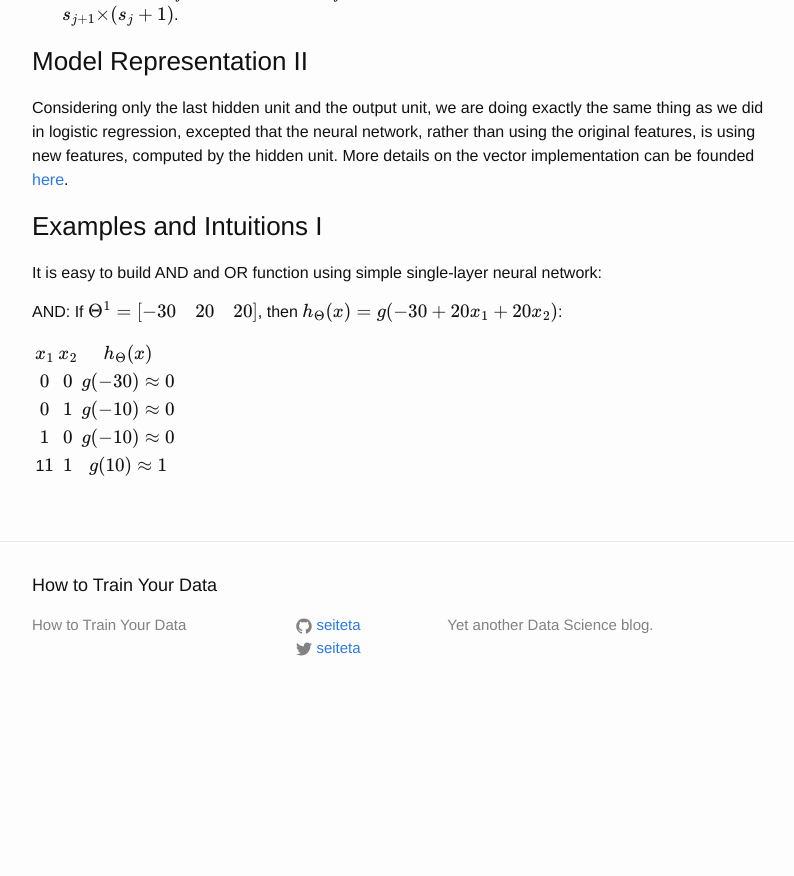
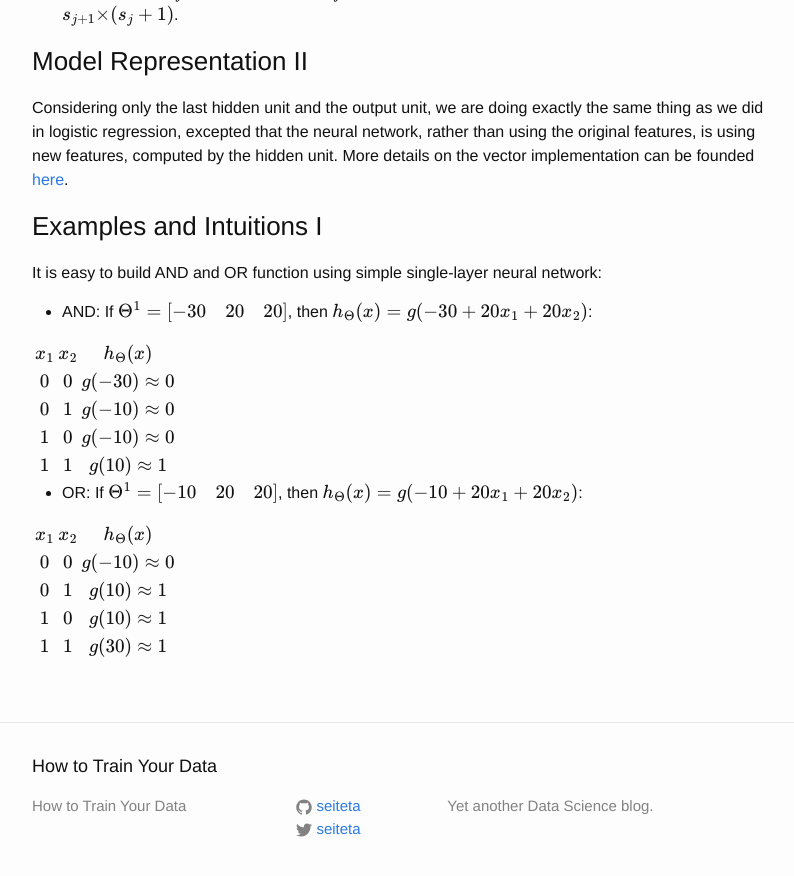
Before and after one commit to seiteta/seiteta.github.io_old, a Jekyll site: the page built from _posts/2014-12-04-machine-learning-notes.md, in a window 1280 px wide and 900 px high, scrolled down 8979 px. Shown: the top 876 px of the window, without its empty margins (238-1032 px from the left). Built offline with Jekyll 4.4.1, drawn with Linux system fonts in a browser that asks for light colours; formulas are drawn with MathJax 3; before the commit the page ends 9698 px from its top, so only the background shows below that.

Commit message:
Update 2014-12-04-machine-learning-notes.md

```diff
--- a/_posts/2014-12-04-machine-learning-notes.md
+++ b/_posts/2014-12-04-machine-learning-notes.md
@@ -319,11 +319,20 @@ Considering only the last hidden unit and the output unit, we are doing exactly
 
 It is easy to build AND and OR function using simple single-layer neural network:
 
-AND: If $$\Theta^{1} = \begin{bmatrix} -30 & 20 & 20 \end{bmatrix}$$, then $$h_\Theta(x) = g(-30 + 20x_1 + 20x_2)$$:
+* AND: If $$\Theta^{1} = \begin{bmatrix} -30 & 20 & 20 \end{bmatrix}$$, then $$h_\Theta(x) = g(-30 + 20x_1 + 20x_2)$$:
 
 | $$x_1$$ | $$x_2$$ |    $$h_\Theta(x)$$   |
 |:-------:|:-------:|:--------------------:|
 |  $$0$$  |  $$0$$  | $$g(-30) \approx 0$$ |
 |  $$0$$  |  $$1$$  | $$g(-10) \approx 0$$ |
 |  $$1$$  |  $$0$$  | $$g(-10) \approx 0$$ |
-|  1$$1$$ |  $$1$$  |  $$g(10) \approx 1$$ |
+|  $$1$$  |  $$1$$  |  $$g(10) \approx 1$$ |
+
+* OR: If $$\Theta^{1} = \begin{bmatrix} -10 & 20 & 20 \end{bmatrix}$$, then $$h_\Theta(x) = g(-10 + 20x_1 + 20x_2)$$:
+
+| $$x_1$$ | $$x_2$$ |    $$h_\Theta(x)$$   |
+|:-------:|:-------:|:--------------------:|
+|  $$0$$  |  $$0$$  | $$g(-10) \approx 0$$ |
+|  $$0$$  |  $$1$$  |  $$g(10) \approx 1$$ |
+|  $$1$$  |  $$0$$  |  $$g(10) \approx 1$$ |
+|  $$1$$  |  $$1$$  |  $$g(30) \approx 1$$ |
```
